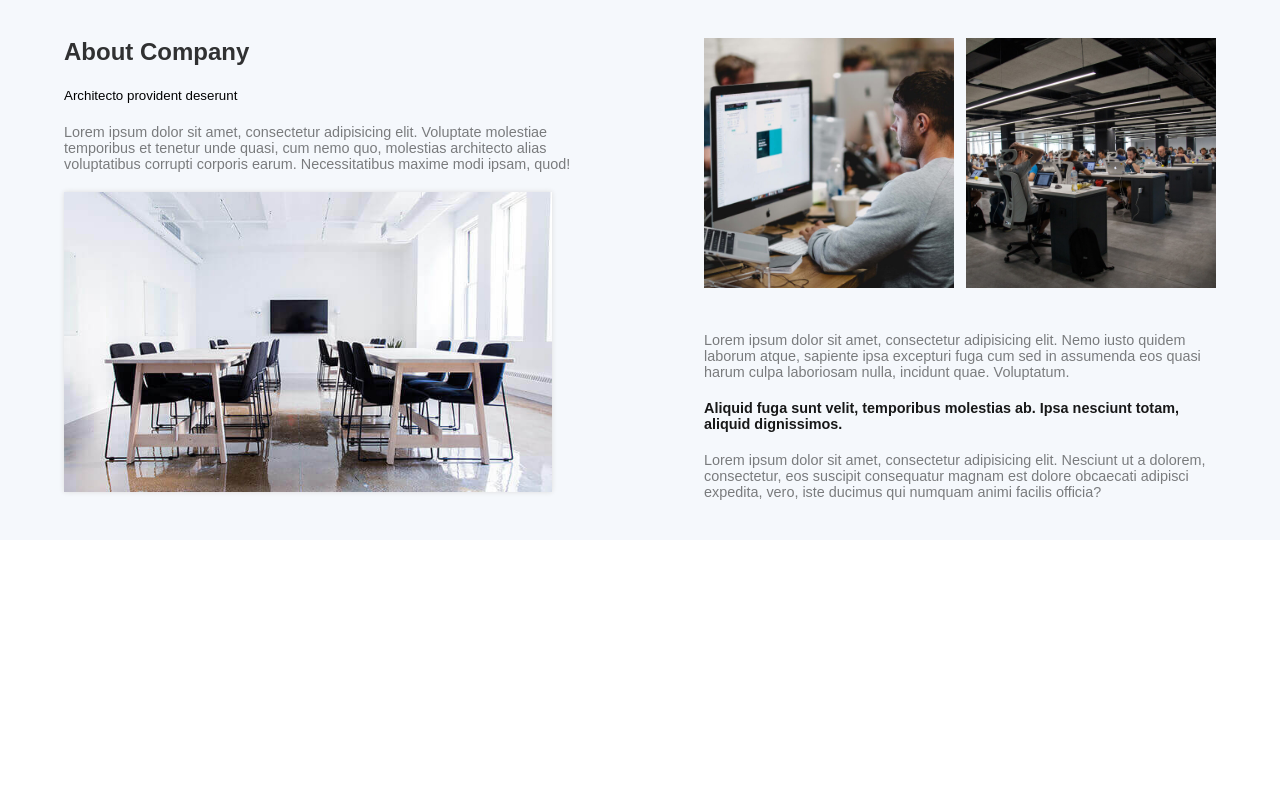
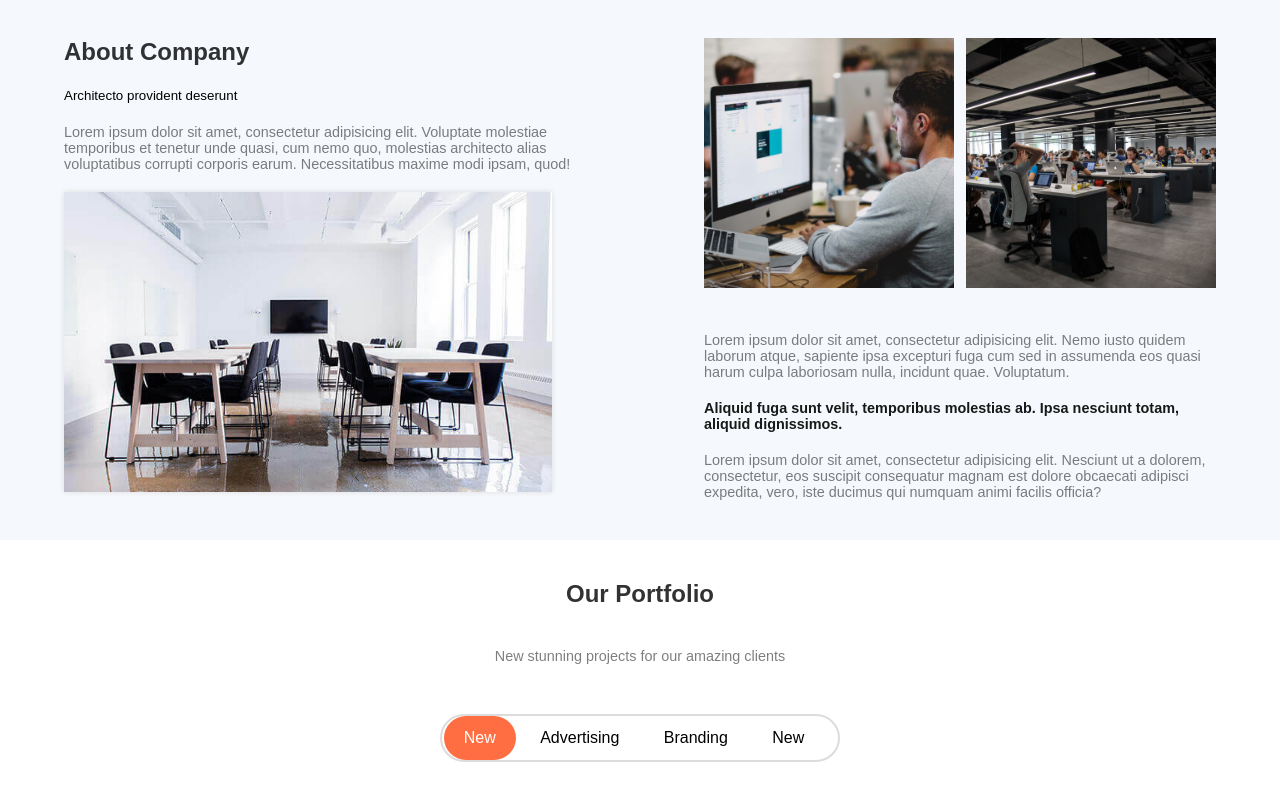
Before and after one commit to daniatou/First-Blog, a plain HTML site: page index.html in a window 1280 px wide. Shown: the part 1158-1970 px from the top of the page. Before the commit the page ends 1698 px from the top, so only its background shows below. Drawn offline with Linux system fonts and the light colour scheme.

Commit message:
portfolio nav

```diff
--- a/index.html
+++ b/index.html
@@ -123,6 +123,24 @@
             </div>
 
         </section>
+
+        <section class="portfolio pt">
+            <h1 class="pt">
+                Our Portfolio
+            </h1>
+            <p class="pt">
+                New stunning projects for our amazing clients
+            </p>
+            <div class="portofolio-nav">
+                <ul>
+                    <li>New</li>
+                    <li>Advertising</li>
+                    <li>Branding</li>
+                    <li>New</li>
+                </ul>
+            </div>
+
+        </section>
     </main>
 
 </body>
--- a/style.css
+++ b/style.css
@@ -180,3 +180,34 @@ header img {
 .about-img img {
     max-width: 250px;
 }
+
+.portfolio{
+   text-align: center;
+}
+
+.portofolio-nav{
+    border: 2px solid gainsboro;
+    width: 400px;
+    margin: 30px auto;
+    border-radius: 30px;
+}
+
+.portofolio-nav ul li{
+    display: inline-block;
+    padding: 13px 20px;
+
+}
+
+.portofolio-nav li:first-child{
+    background-color: var(--primary);
+    border-radius: 30px;
+    margin-left: -12px;
+    color: white;
+}
+
+.portofolio-nav li:nth-last-child(-n+3):hover{
+    background-color: var(--primary);
+    border-radius: 30px;
+    color: white;
+
+}
```
